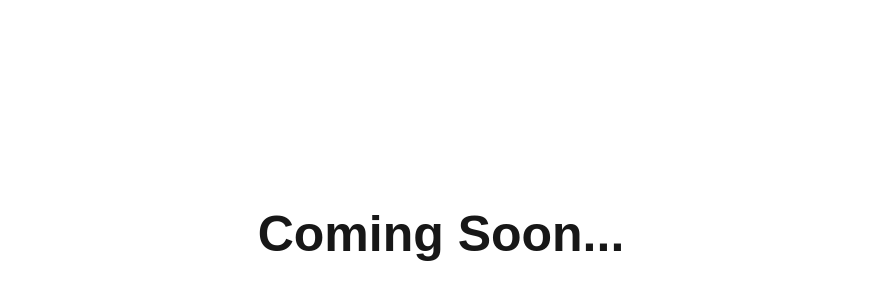
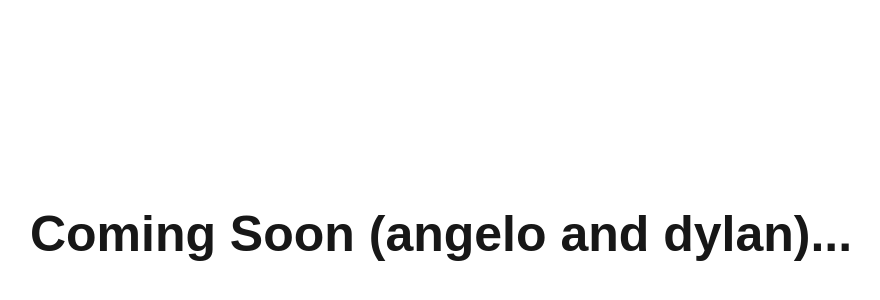
Before and after one commit to dylanc316/essayhuzz, a Next.js app: page / in a window 1280 px wide. Shown: the part 166-466 px from the top of the page, without its empty margins (199-1079 px from the left). Built offline with nearby package versions, Linux system fonts and the light colour scheme.

Commit message:
new commit

```diff
--- a/app/page.tsx
+++ b/app/page.tsx
@@ -3,7 +3,7 @@ import React from 'react';
 const ComingSoon: React.FC = () => {
   return (
     <div style={styles.container}>
-      <h1 style={styles.text}>Coming Soon...</h1>
+      <h1 style={styles.text}>Coming Soon (angelo and dylan)...</h1>
     </div>
   );
 };
```
